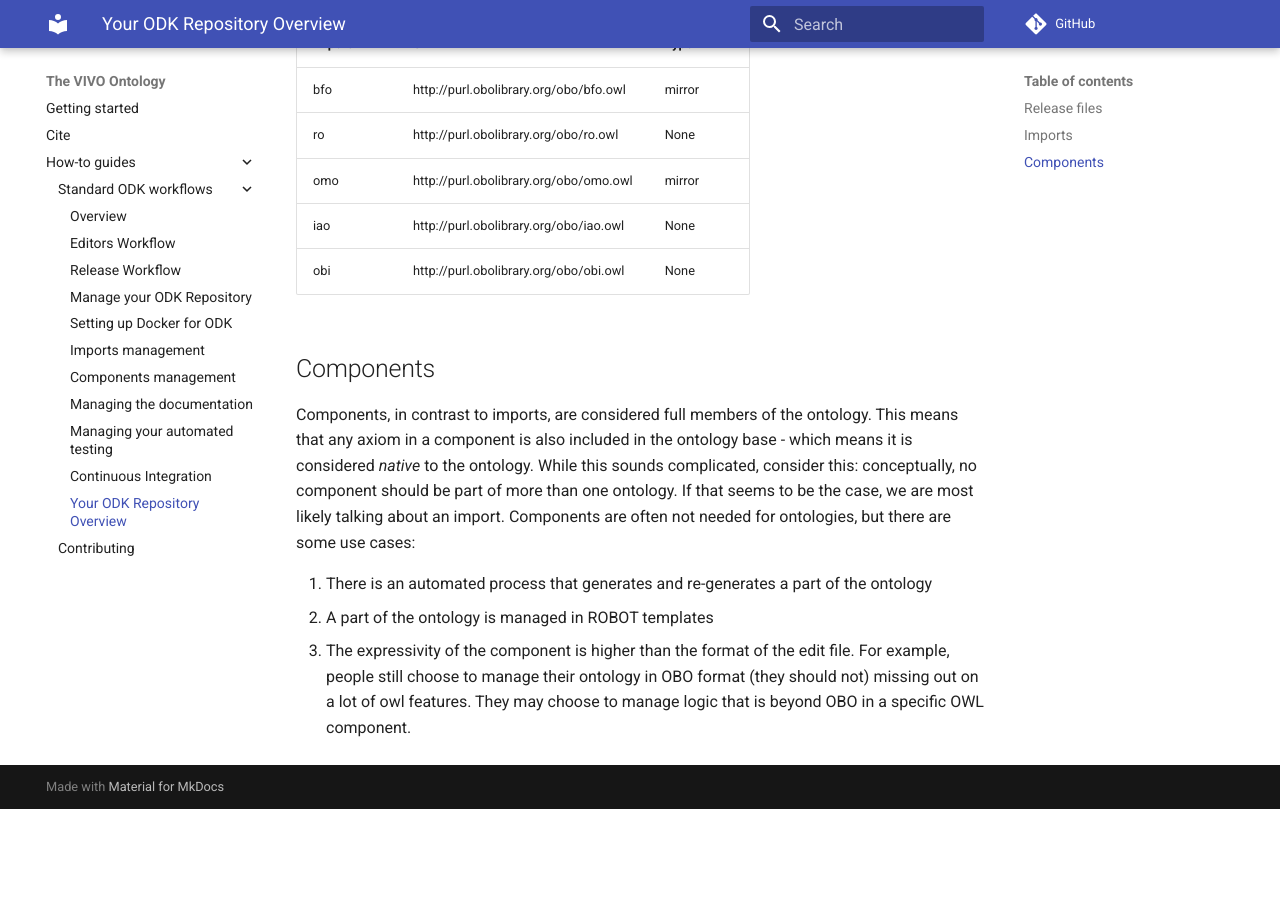
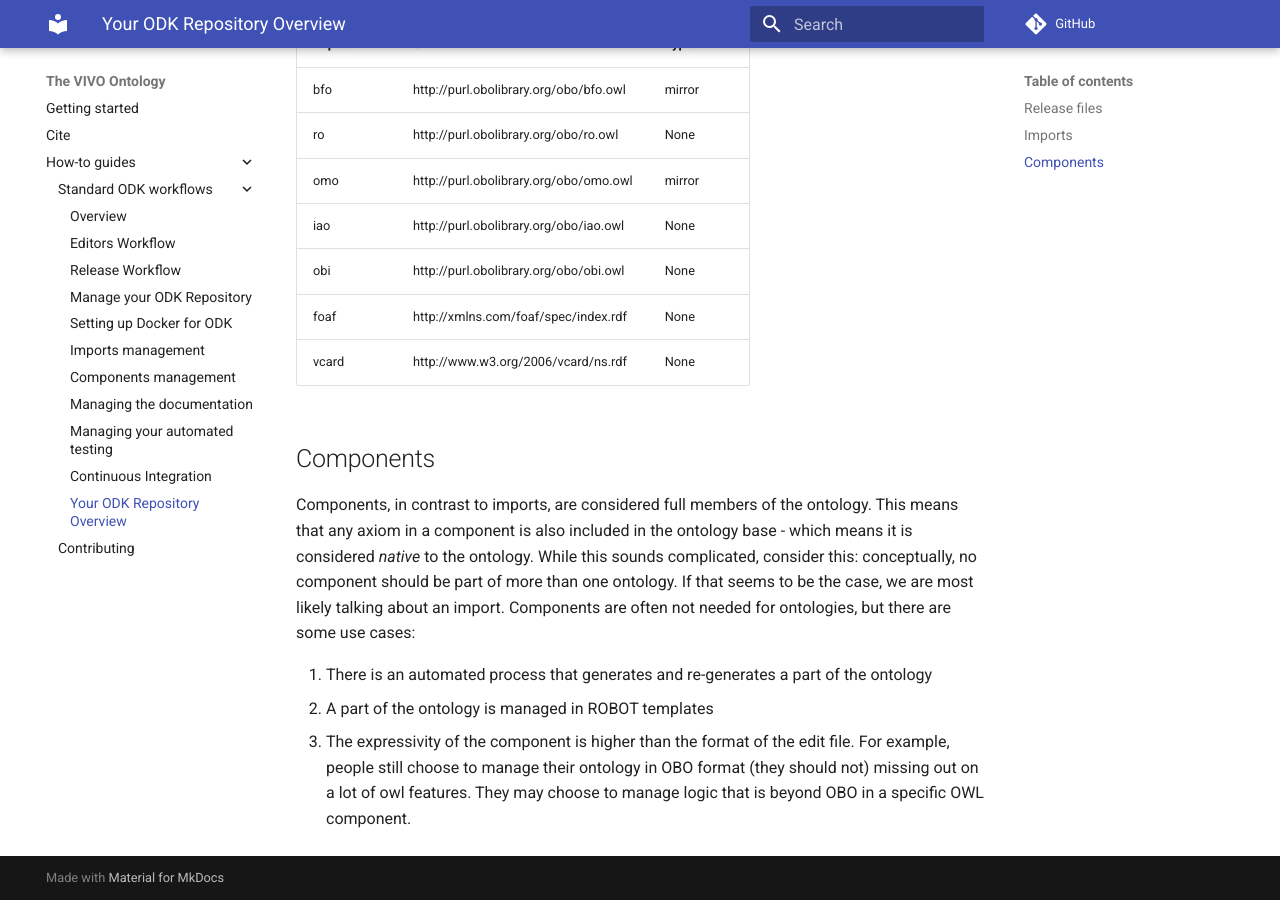
Before and after one commit to vivo-ontologies/vivo, an MkDocs documentation site: the page built from docs/odk-workflows/RepositoryFileStructure.md, in a window 1280 px wide and 900 px high, scrolled down 686 px. Built offline with MkDocs 1.6.1 and Material for MkDocs 9.7.7, drawn with Linux system fonts in a browser that asks for light colours; comment, search, counter and statistics services are not loaded; before the commit the page ends 1495 px from its top, so only the background shows below that.

Commit message:
Add FOAF & VCARD modules

```diff
--- a/docs/odk-workflows/RepositoryFileStructure.md
+++ b/docs/odk-workflows/RepositoryFileStructure.md
@@ -21,6 +21,8 @@ These are the current imports in VIVO
 | omo | http://purl.obolibrary.org/obo/omo.owl | mirror |
 | iao | http://purl.obolibrary.org/obo/iao.owl | None |
 | obi | http://purl.obolibrary.org/obo/obi.owl | None |
+| foaf | http://xmlns.com/foaf/spec/index.rdf | None |
+| vcard | http://www.w3.org/2006/vcard/ns.rdf | None |
 
 ## Components
 Components, in contrast to imports, are considered full members of the ontology. This means that any axiom in a component is also included in the ontology base - which means it is considered _native_ to the ontology. While this sounds complicated, consider this: conceptually, no component should be part of more than one ontology. If that seems to be the case, we are most likely talking about an import. Components are often not needed for ontologies, but there are some use cases:
--- a/src/ontology/vivo-odk.yaml
+++ b/src/ontology/vivo-odk.yaml
@@ -41,3 +41,7 @@ import_group:
     module_type: mirror
   - id: iao
   - id: obi
+  - id: foaf
+    mirror_from: http://xmlns.com/foaf/spec/index.rdf
+  - id: vcard
+    mirror_from: http://www.w3.org/2006/vcard/ns.rdf
```
Also changed, not shown: 8 other files.
